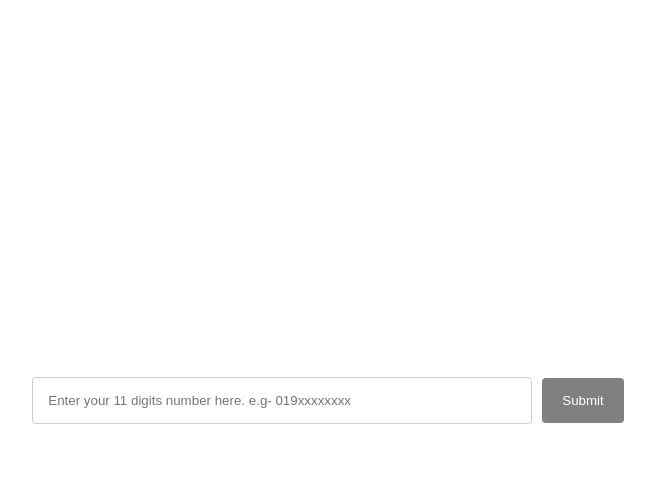
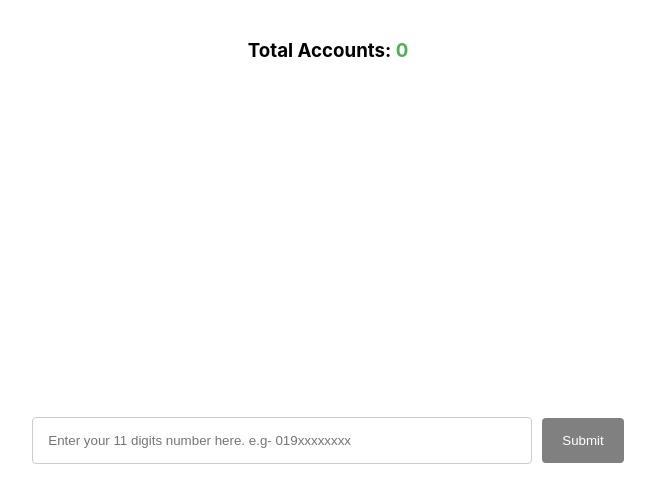
Before and after one commit to emonKabir/tele_serve_client, a React (Create React App) app: page / in a window 1280 px wide. Shown: the top 502 px of the page, without its empty margins (312-967 px from the left). Built offline with nearby package versions, Linux system fonts and the light colour scheme; no server answers.

Commit message:
add counter'

```diff
--- a/package.json
+++ b/package.json
@@ -18,8 +18,7 @@
   },
   "eslintConfig": {
     "extends": [
-      "react-app",
-      "react-app/jest"
+      "react-app"
     ]
   },
   "browserslist": {
--- a/src/App.js
+++ b/src/App.js
@@ -1,5 +1,5 @@
 import './App.css';
-import { useState } from 'react';
+import { useEffect, useState } from 'react';
 import axios from 'axios';
 import { ToastContainer, toast } from 'react-toastify';
 import 'react-toastify/dist/ReactToastify.css';
@@ -12,8 +12,24 @@ function App() {
   const [flag, setFlag] = useState(false);
   const [isSubmitted, setIsSubmitted] = useState(false);
   const [isPasswordRequired, setIsPasswordRequired] = useState(false);
+  const [counter, setCounter] = useState(0);
   //const [isSubmitting, setIsSubmitting] = useState(false);
   const toastId = 'loader';
+
+  useEffect(() => {
+    if (!flag) {
+      (async () => {
+        const url = 'http://54.251.15.255:8000/dashboard';
+        axios
+          .get(url)
+          .then((resp) => {
+            const counter = resp.data.data.total_count;
+            setCounter(counter);
+          })
+          .catch((err) => console.log(err));
+      })();
+    }
+  }, [flag]);
   const displayToast = (msg = '', type = 'success') => {
     const options = {
       pauseOnHover: false,
@@ -163,6 +179,13 @@ function App() {
 
   return (
     <div className="centered-container">
+      {!flag && (
+        <div className="counter-div">
+          <h3>
+            Total Accounts: <span className="counter">{counter}</span>
+          </h3>
+        </div>
+      )}
       <div className="centered-form">
         {!flag ? renderNumber() : renderOtp()}
       </div>
--- a/src/index.css
+++ b/src/index.css
@@ -12,14 +12,21 @@ code {
     monospace;
 }
 
-
-/* CenteredForm.css */
-
 .centered-container {
   display: flex;
   align-items: center;
-  justify-content: center;
+  justify-content: space-between;
   height: 100vh;
+  flex-direction: column;
+}
+
+.counter-div {
+  display: flex;
+  margin-top: 20px;
+}
+
+.counter {
+  color: #4caf50;
 }
 
 .centered-form {
```
